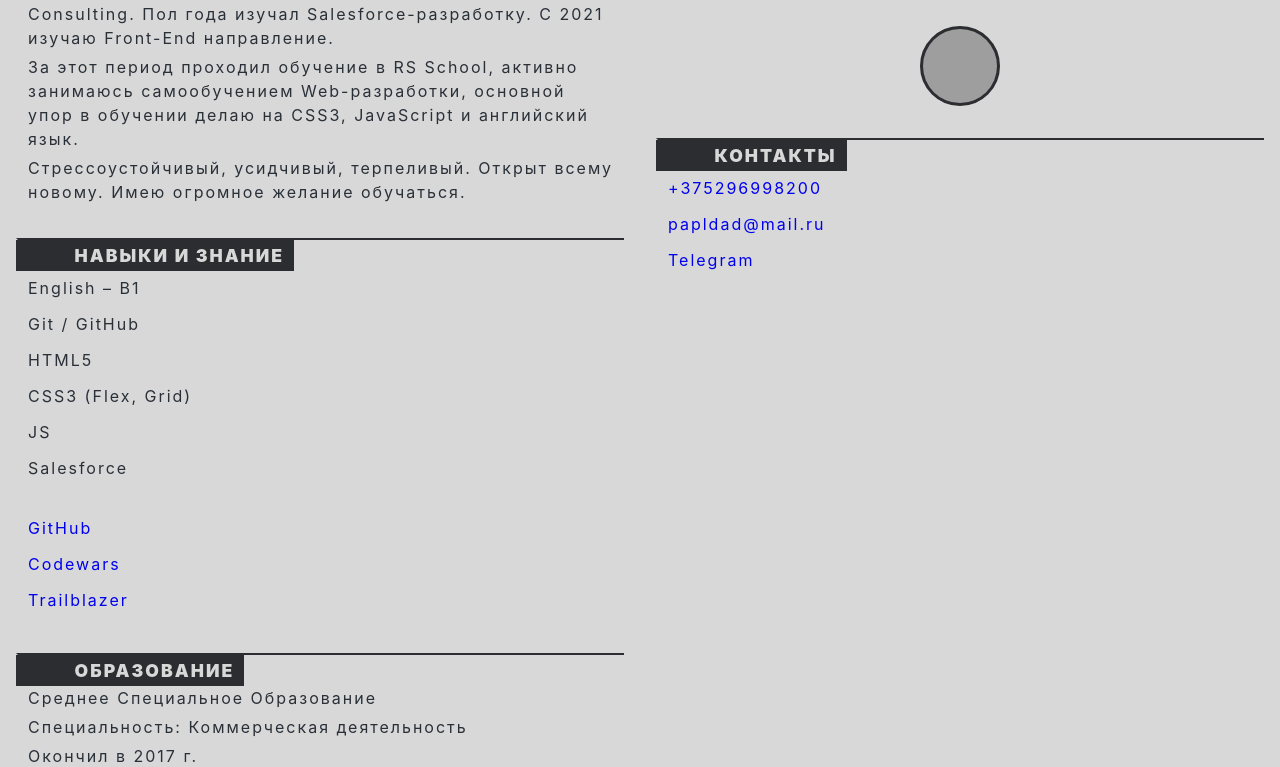
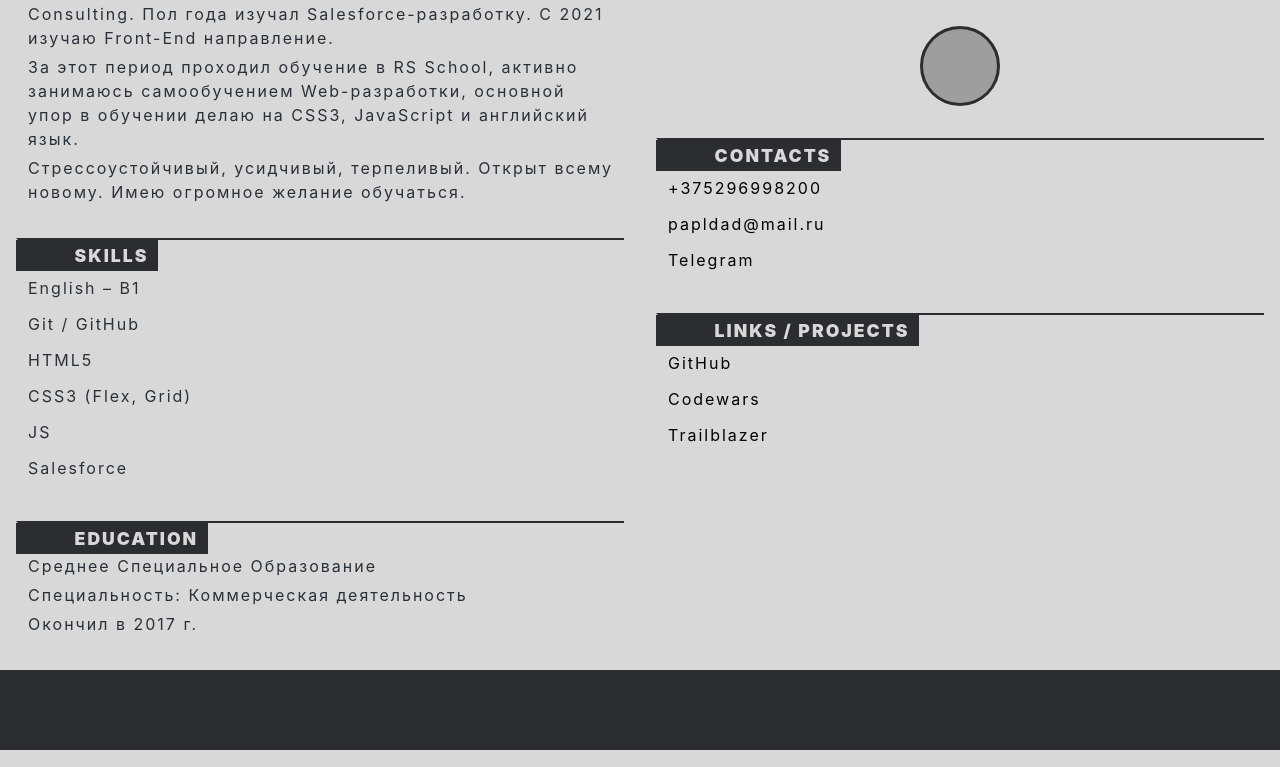
Before and after one commit to papldad/CV, a plain HTML site: page index.html in a window 1280 px wide. Shown: the part 236-1003 px from the top of the page. Drawn offline with Linux system fonts and the light colour scheme; grey boxes are pictures that could not be loaded.

Commit message:
fix: repair for walidator

```diff
--- a/index.html
+++ b/index.html
@@ -18,7 +18,7 @@
 			<div class="container containerMain">
 				<div class="contentMain contentMainLeft">
 					<div class="contentMainText">
-						<div class="parMainText"><span class="headerMainText">О себе</span>
+						<div class="parMainText"><span class="headerMainText">About Myself</span>
 							<p>Живу в Минске, 25 лет.</p>
 							<p>Начинал самостоятельное обучение, наверное, как и все с HTML и CSS. Летом 2019 попал в Learning Center VRP Consulting. Пол года изучал Salesforce-разработку. С 2021 изучаю Front-End направление.</p>
 							<p>За этот период проходил обучение в RS School, активно занимаюсь самообучением Web-разработки, основной упор в обучении делаю на CSS3, JavaScript и английский язык.</p>
@@ -27,7 +27,7 @@
 						</div>
 					</div>
 					<div class="contentMainText">
-						<div class="parMainText"><span class="headerMainText">Навыки и знание</span>
+						<div class="parMainText"><span class="headerMainText">Skills</span>
 							<ul class="ul">
 								<li>English – B1</li>
 								<li>Git / GitHub</li>
@@ -35,16 +35,12 @@
 								<li>CSS3 (Flex, Grid)</li>
 								<li>JS</li>
 								<li>Salesforce</li>
-								<br>
-								<a href="https://github.com/papldad"><li>GitHub</li></a>
-								<a href="https://www.codewars.com/users/pasap"><li>Codewars</li></a>
-								<a href="https://trailblazer.me/id/pasapdad27"><li>Trailblazer</li></a>
 							</ul>
 						</div>
 					</div>
 					<div class="contentMainText">
 						<div class="parMainText">
-							<span class="headerMainText">Образование</span>
+							<span class="headerMainText">Education</span>
 							<p>Среднее Специальное Образование</p>
 							<p>Специальность: Коммерческая деятельность</p>
 							<p>Окончил в 2017 г.</p>
@@ -66,11 +62,20 @@
 							</div>
 						</div>
 						<div class="contentMainText">
-							<div class="parMainText"><span class="headerMainText">Контакты</span>
+							<div class="parMainText"><span class="headerMainText">Contacts</span>
 								<ul class="ul">
-									<a href="tel:+375296998200"><li>+375296998200</li></a>
-									<a href="mailto:papldad@mail.ru"><li>papldad@mail.ru</li></a>
-									<a href="https://t.me/pasapdad"><li>Telegram</li></a>
+									<li><a href="tel:+375296998200">+375296998200</a></li>
+									<li><a href="mailto:papldad@mail.ru">papldad@mail.ru</a></li>
+									<li><a href="https://t.me/pasapdad">Telegram</a></li>
+								</ul>
+							</div>
+						</div>
+						<div class="contentMainText">
+							<div class="parMainText"><span class="headerMainText">Links / Projects</span>
+								<ul class="ul">
+									<li><a href="https://github.com/papldad">GitHub</a></li>
+									<li><a href="https://www.codewars.com/users/pasap">Codewars</a></li>
+									<li><a href="https://trailblazer.me/id/pasapdad27">Trailblazer</a></li>
 								</ul>
 							</div>
 						</div>
--- a/style.css
+++ b/style.css
@@ -159,14 +159,18 @@ footer {
 	border-bottom: 2px var(--colorLogo) solid;
 }
 
-.ul a  {
+.ul li a {
+	display: block;
+	color: initial;
 	transition: all 1s;
 	text-decoration: none;
 }
 
-.ul a li:hover  {
-	border-bottom: 2px var(--colorTextLink) solid;
+.ul li a:hover {
+	padding-left: 10px;
+	color: var(--colorLogo);
 }
+
 
 .parMainName {
 	padding: 5%;
```
